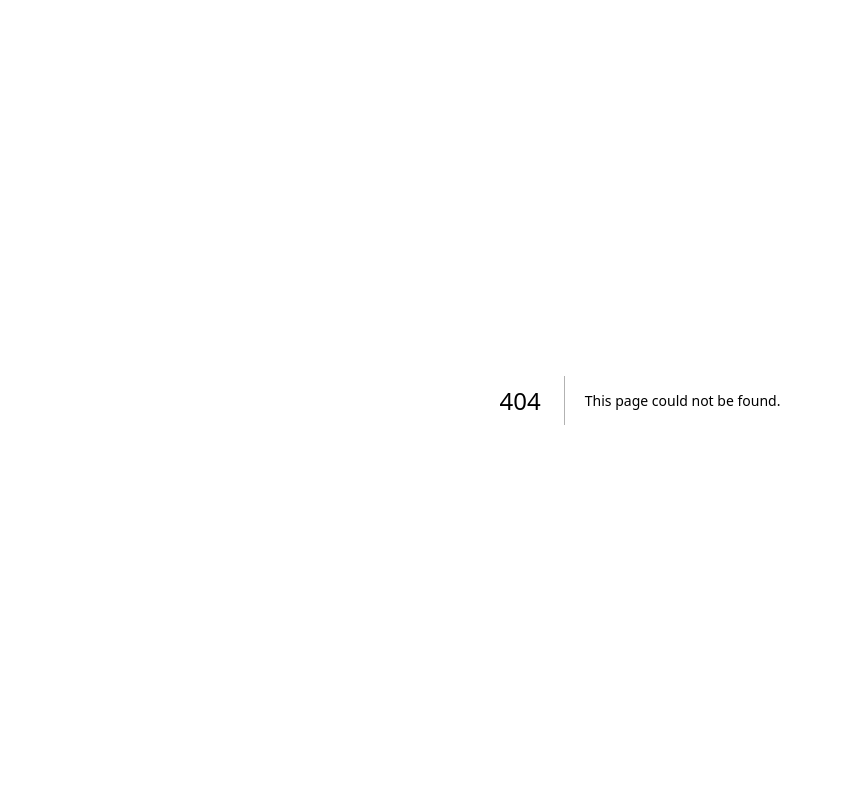
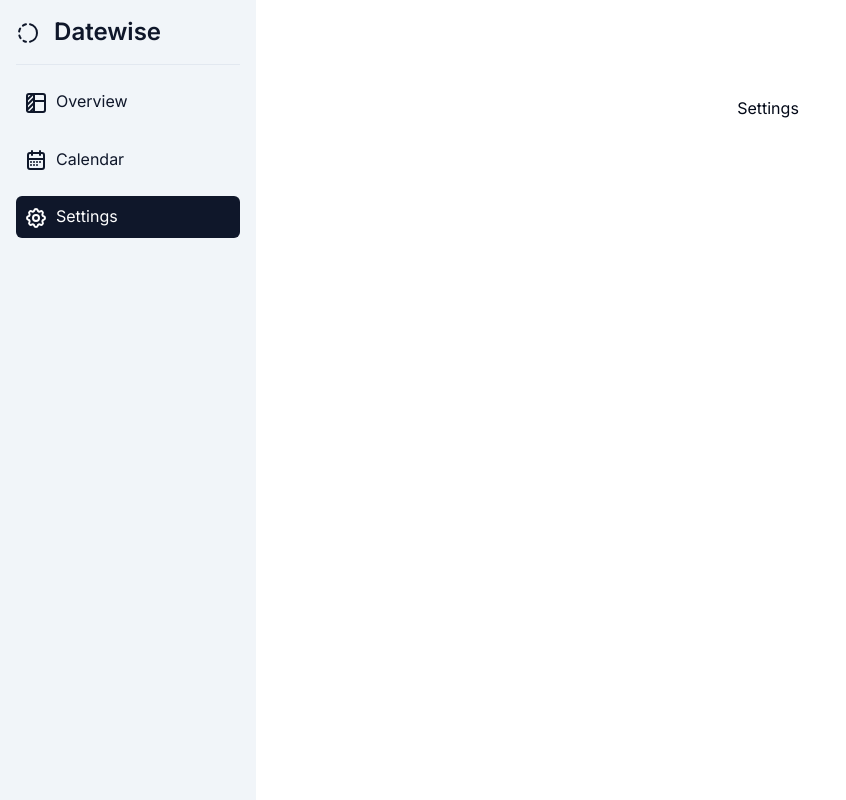
Before and after one commit to zshlabs/datewise, a Next.js app: page /settings in a window 1280 px wide. Before the commit this address had no page. Shown: the whole page, without its empty margins (0-846 px from the left). Built offline with nearby package versions, Linux system fonts and the light colour scheme.

Commit message:
feat:- settings page

```diff
--- /dev/null
+++ b/src/app/(application)/settings/page.tsx
@@ -0,0 +1,8 @@
+import React from "react";
+export default function Page() {
+  return (
+    <main className="flex flex-col items-center justify-between p-24">
+      <div>Settings</div>
+    </main>
+  );
+}
```
